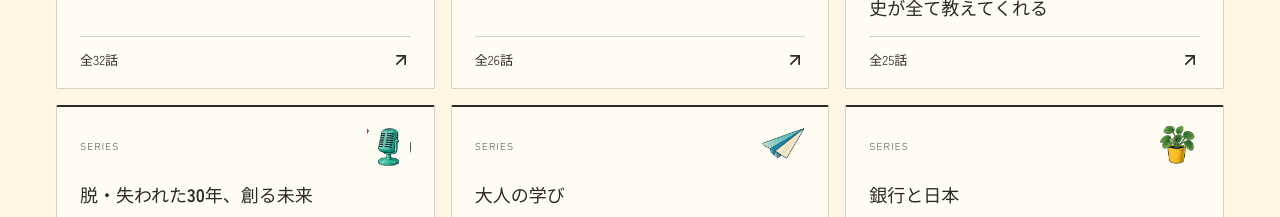
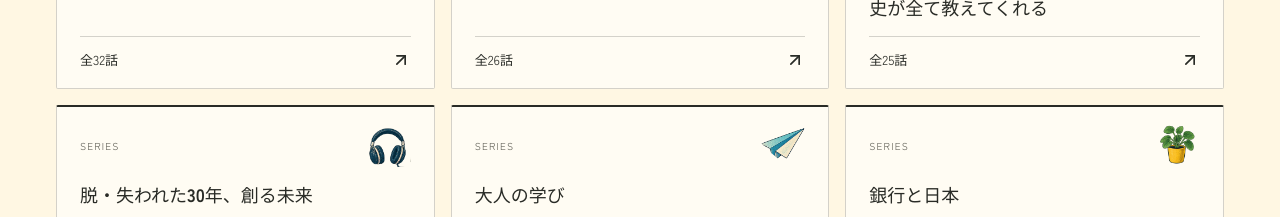
Before and after one commit to koya-sato-017/kizukino-gakkou-web, a React (Vite) app in the folder web/: page / in a window 1280 px wide. Shown: the part 1500-1717 px from the top of the page. Built offline with nearby package versions, Linux system fonts and the light colour scheme.

Commit message:
シリーズの小イラストに余分な縁が映らないよう調整

```diff
--- a/web/src/App.tsx
+++ b/web/src/App.tsx
@@ -511,7 +511,7 @@ function App() {
                 >
                   <span className="series-card-top" aria-hidden="true">
                     <span>SERIES</span>
-                    <Illustration index={[0, 2, 8, 4, 13, 17][index % 6]} />
+                    <Illustration index={[0, 2, 8, 1, 13, 17][index % 6]} />
                   </span>
                   <span className="series-name">{series.displayName}</span>
                   <span className="series-card-bottom">
```
Also changed, not shown: 1 other file (tests, documents, lock files or other folders).
